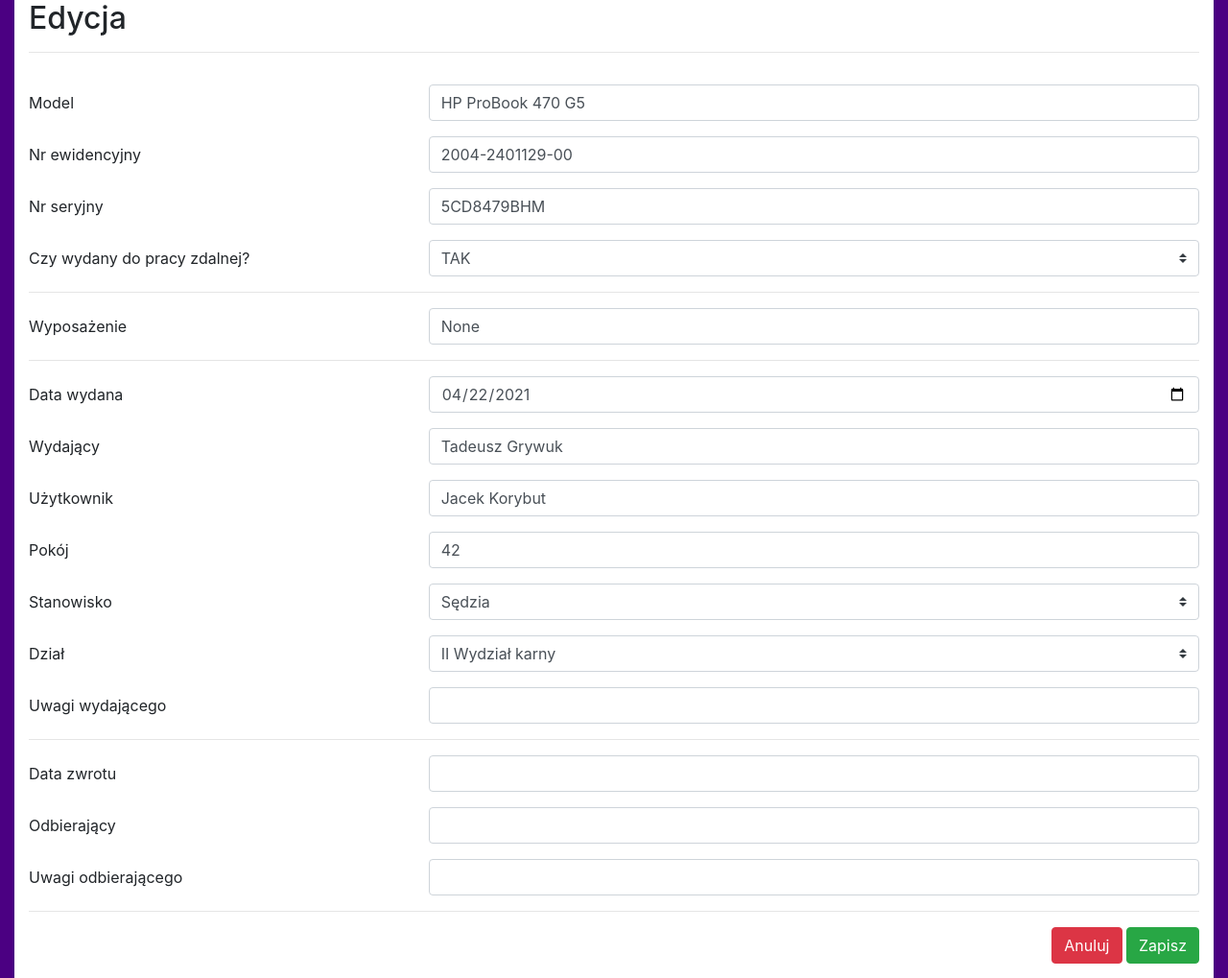
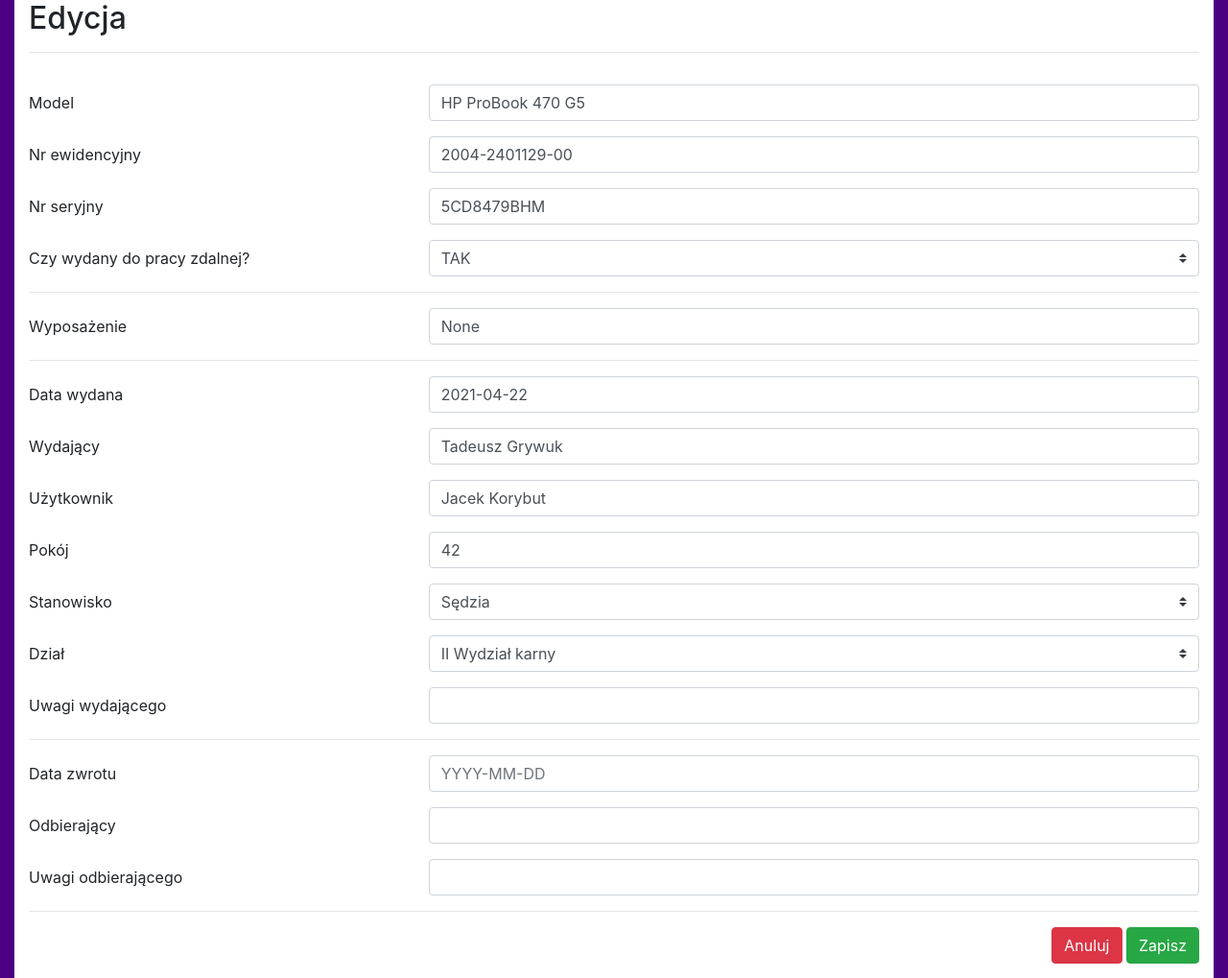
Before and after one commit to KrzychM/Ewidencja, a Flask app: page /edit/2 in a window 1280 px wide. Shown: the part 130-1149 px from the top of the page at 96% size. Run offline with Flask 2, Linux system fonts and the light colour scheme; data comes from the database, SQL or seed files in the repository; some libraries are stand-ins or nearby versions.

Commit message:
Update edit.html

```diff
--- a/templates/edit.html
+++ b/templates/edit.html
@@ -76,7 +76,7 @@
                   <div class="form-group row">
                      <label for="d_wydania" class="col-4 col-form-label">Data wydana</label>
                      <div class="col-8">
-                        <input id="d_wydania" name="d_wydania" value="{{ e_rows[7] }}" type="date" class="form-control" required="required">
+                        <input id="d_wydania" name="d_wydania" value="{{ e_rows[7] }}" type="text" placeholder="YYYY-MM-DD" class="form-control" required="required">
                      </div>
                   </div>
                   <div class="form-group row">
@@ -150,7 +150,7 @@
                   <div class="form-group row">
                      <label for="d_zwrotu" class="col-4 col-form-label">Data zwrotu</label>
                      <div class="col-8">
-                        <input id="d_zwrotu" {% if e_rows[8] != None %} value="{{ e_rows[8]}}" {% endif %} name="d_zwrotu" type="text" class="form-control">
+                        <input id="d_zwrotu" {% if e_rows[8] != None %} value="{{ e_rows[8]}}" {% endif %} name="d_zwrotu" type="text" placeholder="YYYY-MM-DD" class="form-control">
                      </div>
                   </div>
                   <div class="form-group row">
```
